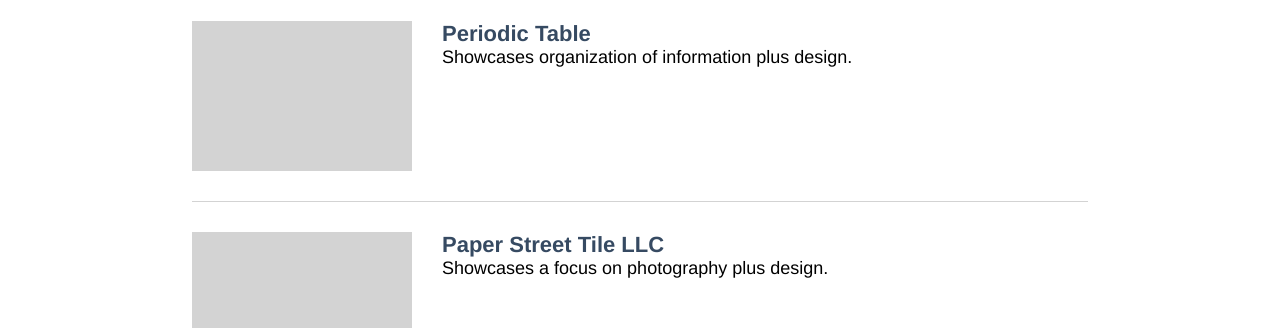
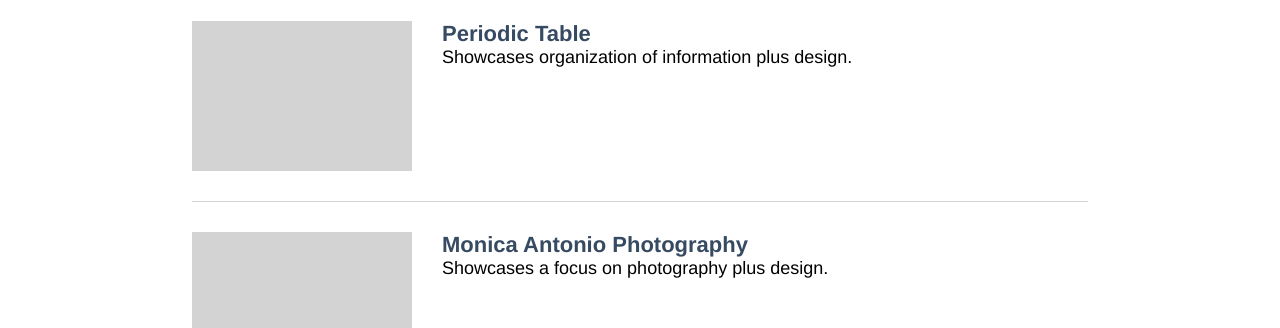
Before and after one commit to balexyoung/balexyoung.github.io, a plain HTML site: page index.html in a window 1280 px wide. Shown: the part 472-800 px from the top of the page. Drawn offline with Linux system fonts and the light colour scheme.

Commit message:
Update index.html

```diff
--- a/index.html
+++ b/index.html
@@ -39,7 +39,7 @@
       <div class="featured-flex">
         <div class="thumbnail"></div>
         <div class="description">
-          <h3>Paper Street Tile LLC</h3>
+          <h3>Monica Antonio Photography</h3>
           <p>Showcases a focus on photography plus design.</p>
         </div>
       </div>
```
